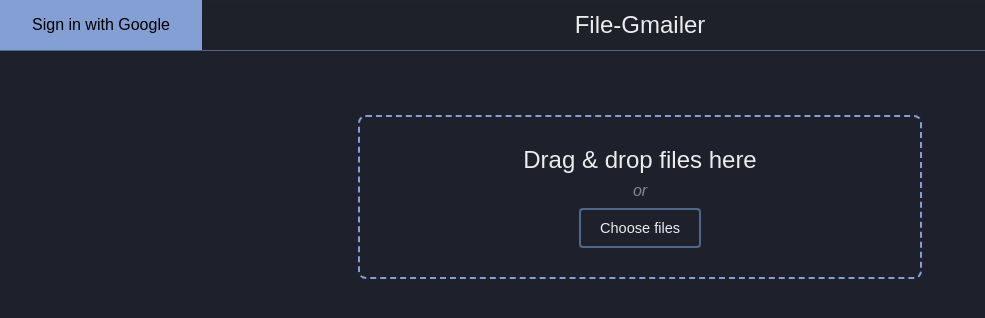
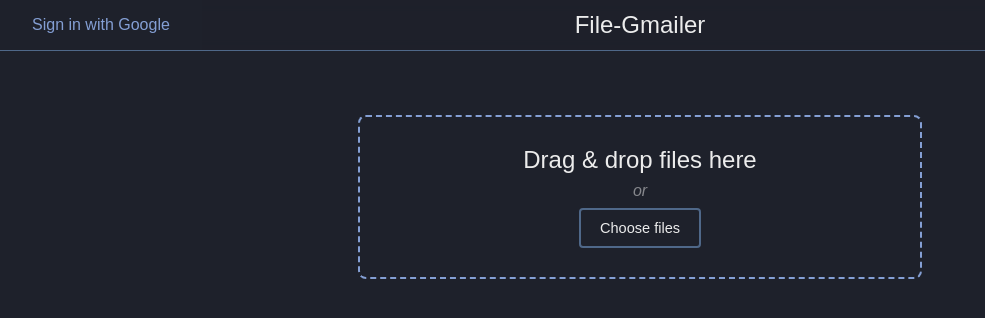
Before and after one commit to KFig21/file-gmailer-web, a React (Vite) app: page / in a window 1280 px wide. Shown: the top 318 px of the page, without its empty margins (0-985 px from the left). Built offline with nearby package versions, Linux system fonts and the light colour scheme.

Commit message:
turned buttons into components, reorganized code

```diff
--- a/src/App.tsx
+++ b/src/App.tsx
@@ -7,6 +7,8 @@ import type { FileEmailDraft } from './types';
 import { createDraft } from './services/gmail';
 import './index.scss';
 import EmailOptions from './components/EmailOptions/EmailOptions';
+import CreateDraftsButton from './components/CreateDraftsButton/CreateDraftsButton';
+import HeaderSignInButton from './components/HeaderSignInButton/HeaderSignInButton';
 
 function App() {
   const [drafts, setDrafts] = useState<FileEmailDraft[]>([]);
@@ -68,14 +70,7 @@ function App() {
         {/* left */}
         <div className="header-left">
           {/* Google sign-in button */}
-          <div className={`sign-in-button-container`}>
-            <button
-              className={`sign-in-button ${accessToken && 'has-token'}`}
-              onClick={() => login()}
-            >
-              {accessToken ? 'Switch account' : 'Sign in with Google'}
-            </button>
-          </div>
+          <HeaderSignInButton login={login} accessToken={accessToken} />
         </div>
 
         {/* center */}
@@ -91,14 +86,14 @@ function App() {
 
       {/*  content */}
       <div className="content">
-        {/* email options */}
+        {/* Email options */}
         {drafts.length > 0 && (
           <EmailOptions
             onApply={(patch) => setDrafts((prev) => prev.map((d) => ({ ...d, ...patch })))}
           />
         )}
 
-        {/* email */}
+        {/* Draft emails */}
         {drafts.length > 0 && (
           <div className={`emails-container`}>
             {drafts.map((draft, index) => (
@@ -116,11 +111,7 @@ function App() {
         <FileDropzone onFilesAdded={addFiles} isDrafts={drafts.length > 0} />
 
         {/* Create drafts button */}
-        {drafts.length > 0 && (
-          <button className="create-drafts-button" onClick={createAllDrafts} disabled={loading}>
-            {loading ? 'Creating drafts…' : 'Create Gmail Drafts'}
-          </button>
-        )}
+        {drafts.length > 0 && <CreateDraftsButton onClick={createAllDrafts} loading={loading} />}
       </div>
     </div>
   );
--- /dev/null
+++ b/src/components/CreateDraftsButton/CreateDraftsButton.tsx
@@ -0,0 +1,14 @@
+import './styles.scss';
+
+type Props = {
+  onClick: () => void;
+  loading: boolean;
+};
+
+export default function CreateDraftsButton({ onClick, loading }: Props) {
+  return (
+    <button className="create-drafts-button" onClick={onClick} disabled={loading}>
+      {loading ? 'Creating drafts…' : 'Create Gmail Drafts'}
+    </button>
+  );
+}
--- /dev/null
+++ b/src/components/CreateDraftsButton/styles.scss
@@ -0,0 +1,22 @@
+@use './../../colors.scss' as *;
+
+// CREATE DRAFTS BUTTON
+.create-drafts-button {
+    background-color: var(--backgroundColor);
+    color: var(--fontColor);
+    border: solid 2px var(--borderColor);
+    padding: 1rem 2rem;
+    margin: 2rem;
+    border-radius: 4px;
+    cursor: pointer;
+    font-size: .91rem;
+    font-weight: 500;
+    transition: all 0.15s ease;
+
+    &:hover,
+    &:active {
+        background-color: var(--primaryColor);
+        color: var(--fontOverPrimaryColor);
+        border: solid 2px var(--primaryColor);
+    }
+}
--- /dev/null
+++ b/src/components/HeaderSignInButton/HeaderSignInButton.tsx
@@ -0,0 +1,16 @@
+import './styles.scss';
+
+type Props = {
+  login: () => void;
+  accessToken: string | null;
+};
+
+export default function HeaderSignInButton({ login, accessToken }: Props) {
+  return (
+    <div className={`sign-in-button-container`}>
+      <button className={`sign-in-button ${accessToken && 'has-token'}`} onClick={() => login()}>
+        {accessToken ? 'Switch account' : 'Sign in with Google'}
+      </button>
+    </div>
+  );
+}
--- /dev/null
+++ b/src/components/HeaderSignInButton/styles.scss
@@ -0,0 +1,38 @@
+@use './../../colors.scss' as *;
+
+.sign-in-button-container {
+    display: flex;
+    align-items: center;
+    justify-content: center;
+    height: 100%;
+
+    button {
+        font-size: 1rem;
+        background-color: var(--primaryColor);
+        color: var(--fontOverPrimaryColor);
+        border: none;
+        cursor: pointer;
+        height: 100%;
+        transition: all ease .15s;
+        padding: 0px 2rem;
+
+        &:hover,
+        &:active {
+            background-color: var(--backgroundColor);
+            color: var(--primaryColor);
+            outline: none;
+        }
+
+        &.has-token {
+            background-color: var(--backgroundColor);
+            color: var(--primaryColor);
+
+            &:hover,
+            &:active {
+                background-color: var(--primaryColor);
+                color: var(--fontOverPrimaryColor);
+                outline: none;
+            }
+        }
+    }
+}
--- a/src/index.scss
+++ b/src/index.scss
@@ -35,43 +35,6 @@ body {
             align-items: center;
             justify-content: flex-start;
             height: 100%;
-
-            .sign-in-button-container {
-                display: flex;
-                align-items: center;
-                justify-content: center;
-                height: 100%;
-
-                button {
-                    font-size: 1rem;
-                    background-color: var(--primaryColor);
-                    color: var(--fontOverPrimaryColor);
-                    border: none;
-                    cursor: pointer;
-                    height: 100%;
-                    transition: all ease .15s;
-                    padding: 0px 2rem;
-
-                    &:hover,
-                    &:active {
-                        background-color: var(--backgroundColor);
-                        color: var(--primaryColor);
-                        outline: none;
-                    }
-
-                    &.has-token {
-                        background-color: var(--backgroundColor);
-                        color: var(--primaryColor);
-
-                        &:hover,
-                        &:active {
-                            background-color: var(--primaryColor);
-                            color: var(--fontOverPrimaryColor);
-                            outline: none;
-                        }
-                    }
-                }
-            }
         }
 
         .title-container {
@@ -107,26 +70,6 @@ body {
         max-width: 100vw;
         margin: 0;
         gap: 2rem;
-
-        .create-drafts-button {
-            background-color: var(--backgroundColor);
-            color: var(--fontColor);
-            border: solid 2px var(--borderColor);
-            padding: 1rem 2rem;
-            margin: 2rem;
-            border-radius: 4px;
-            cursor: pointer;
-            font-size: .91rem;
-            font-weight: 500;
-            transition: all 0.15s ease;
-
-            &:hover,
-            &:active {
-                background-color: var(--primaryColor);
-                color: var(--fontOverPrimaryColor);
-                border: solid 2px var(--primaryColor);
-            }
-        }
     }
 }
 
```
